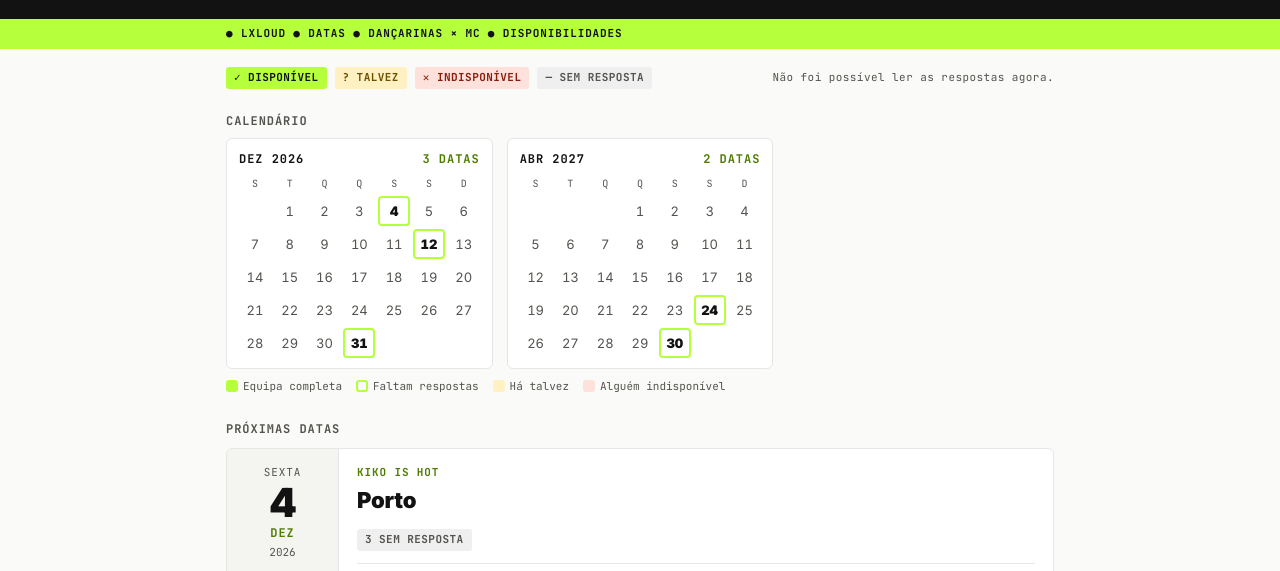
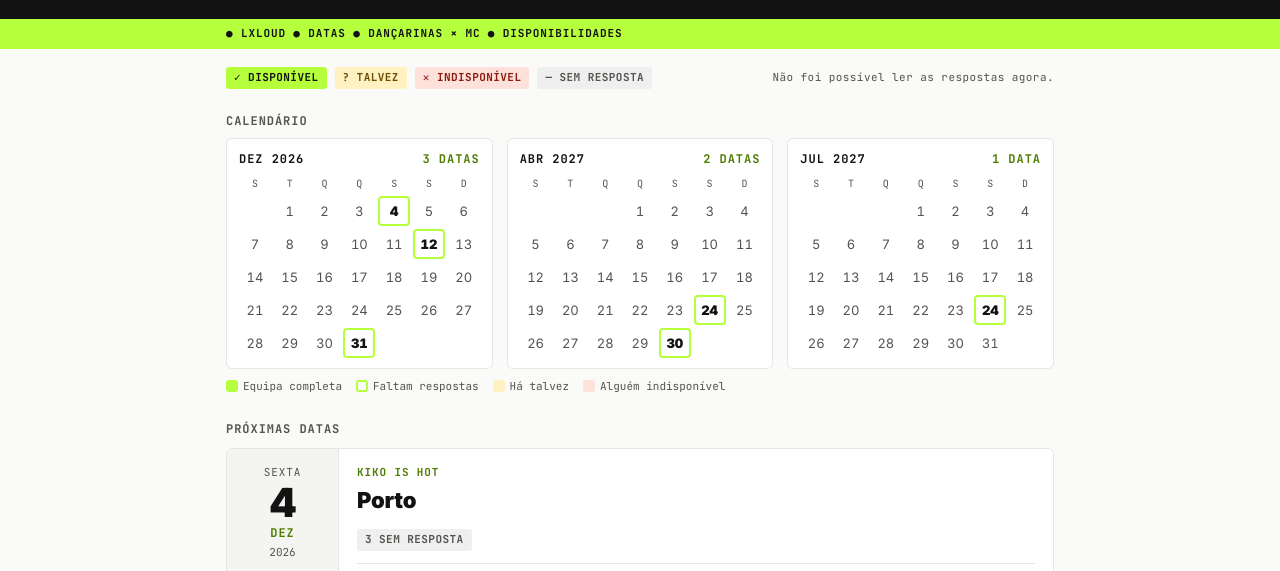
Before and after one commit to joaofjcardoso/lxloud-datas, a plain HTML site: page index.html in a window 1280 px wide. Shown: the part 194-765 px from the top of the page. Drawn offline with Linux system fonts and the light colour scheme; no server answers.

Commit message:
Atualizar datas 2026-11-17

```diff
--- a/index.html
+++ b/index.html
@@ -153,7 +153,7 @@ details.past .card { opacity: .7; }
   <footer class="contact" id="contact"></footer>
 </main>
 
-<script id="dados" type="application/json">{"artista": "Kiko is Hot", "form": {"action": "https://docs.google.com/forms/d/e/1FAIpQLSfXUH9fktio8Czjj24COxhIbb63212ycx9yS8KX4DgGjs3XxQ/formResponse", "entry_data": "entry.1814552314", "entry_pessoa": "entry.526868616", "entry_estado": "entry.329479184", "respostas_csv": "https://docs.google.com/spreadsheets/d/e/2PACX-1vRlbxHYrf6KQ5XZXn-JDt_bA_U3hftHC-RQ_45zKfCe7z0YD97lBH4vp93HFRg-gWq7lFklPzQp6WhA/pub?output=csv"}, "whatsapp": "351922002925", "contacto": {"nome": "João Cardoso", "telefone": "+351 922 002 925", "email": "joao.cardoso@lxloud.com"}, "equipa": [{"id": "pimenta", "nome": "Pimenta", "funcao": "Dançarina"}, {"id": "jessica", "nome": "Jessica", "funcao": "Dançarina"}, {"id": "solange", "nome": "Solange", "funcao": "MC"}], "datas": [{"id": "2026-12-04-porto", "data": "2026-12-04", "cidade": "Porto"}, {"id": "2026-12-12-lisboa", "data": "2026-12-12", "cidade": "Lisboa"}, {"id": "2026-12-31-coimbra", "data": "2026-12-31", "cidade": "Coimbra"}, {"id": "2027-04-24-almada", "data": "2027-04-24", "cidade": "Almada"}, {"id": "2027-04-30-punta-umbria", "data": "2027-04-30", "cidade": "Punta Umbría"}], "respostas": {}, "versao": "13ac67cc4f"}</script>
+<script id="dados" type="application/json">{"artista": "Kiko is Hot", "form": {"action": "https://docs.google.com/forms/d/e/1FAIpQLSfXUH9fktio8Czjj24COxhIbb63212ycx9yS8KX4DgGjs3XxQ/formResponse", "entry_data": "entry.1814552314", "entry_pessoa": "entry.526868616", "entry_estado": "entry.329479184", "respostas_csv": "https://docs.google.com/spreadsheets/d/e/2PACX-1vRlbxHYrf6KQ5XZXn-JDt_bA_U3hftHC-RQ_45zKfCe7z0YD97lBH4vp93HFRg-gWq7lFklPzQp6WhA/pub?output=csv"}, "whatsapp": "351922002925", "contacto": {"nome": "João Cardoso", "telefone": "+351 922 002 925", "email": "joao.cardoso@lxloud.com"}, "equipa": [{"id": "pimenta", "nome": "Pimenta", "funcao": "Dançarina"}, {"id": "jessica", "nome": "Jessica", "funcao": "Dançarina"}, {"id": "solange", "nome": "Solange", "funcao": "MC"}], "datas": [{"id": "2026-12-04-porto", "data": "2026-12-04", "cidade": "Porto"}, {"id": "2026-12-12-lisboa", "data": "2026-12-12", "cidade": "Lisboa"}, {"id": "2026-12-31-coimbra", "data": "2026-12-31", "cidade": "Coimbra"}, {"id": "2027-04-24-almada", "data": "2027-04-24", "cidade": "Almada"}, {"id": "2027-04-30-punta-umbria", "data": "2027-04-30", "cidade": "Punta Umbría"}, {"id": "2027-07-24-vila-nova-de-paiva", "data": "2027-07-24", "cidade": "Vila Nova de Paiva"}], "respostas": {}, "versao": "3ef13400b6"}</script>
 <script>
 (() => {
   const D = JSON.parse(document.getElementById("dados").textContent);
```
